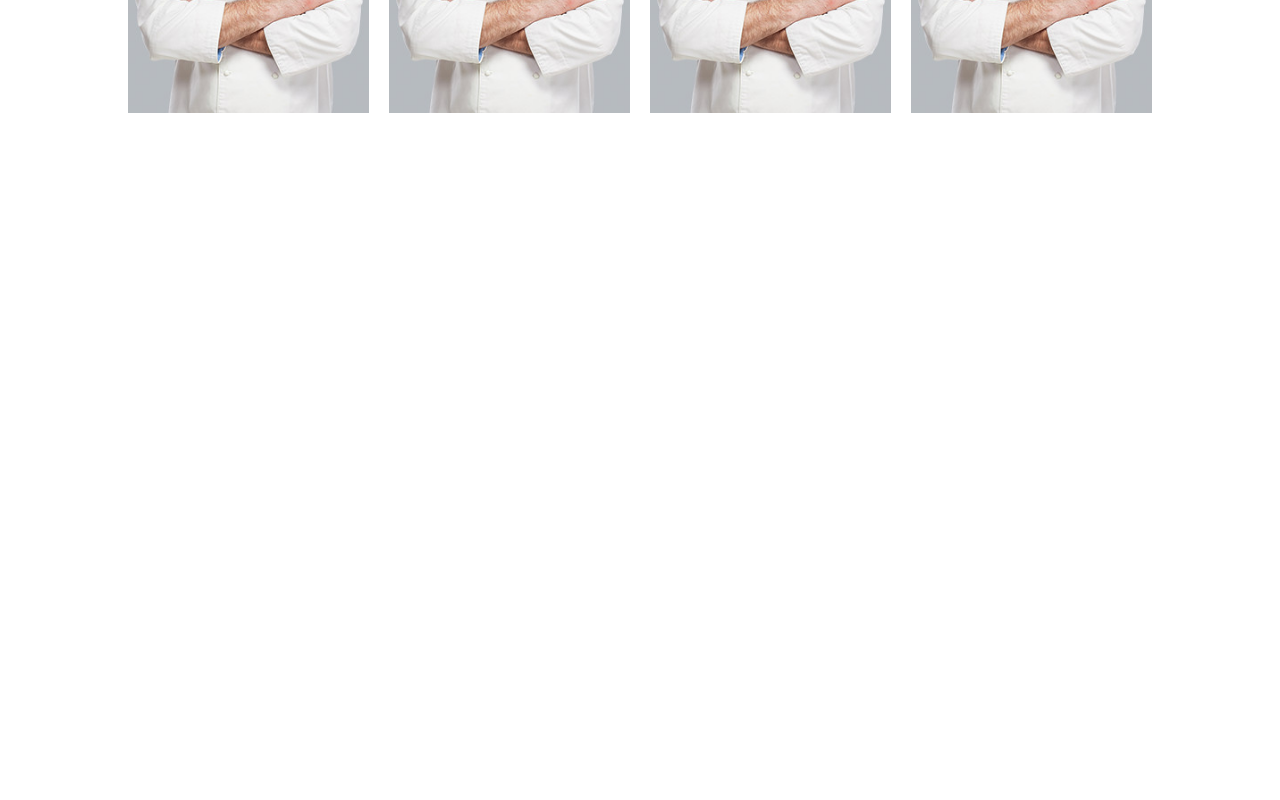
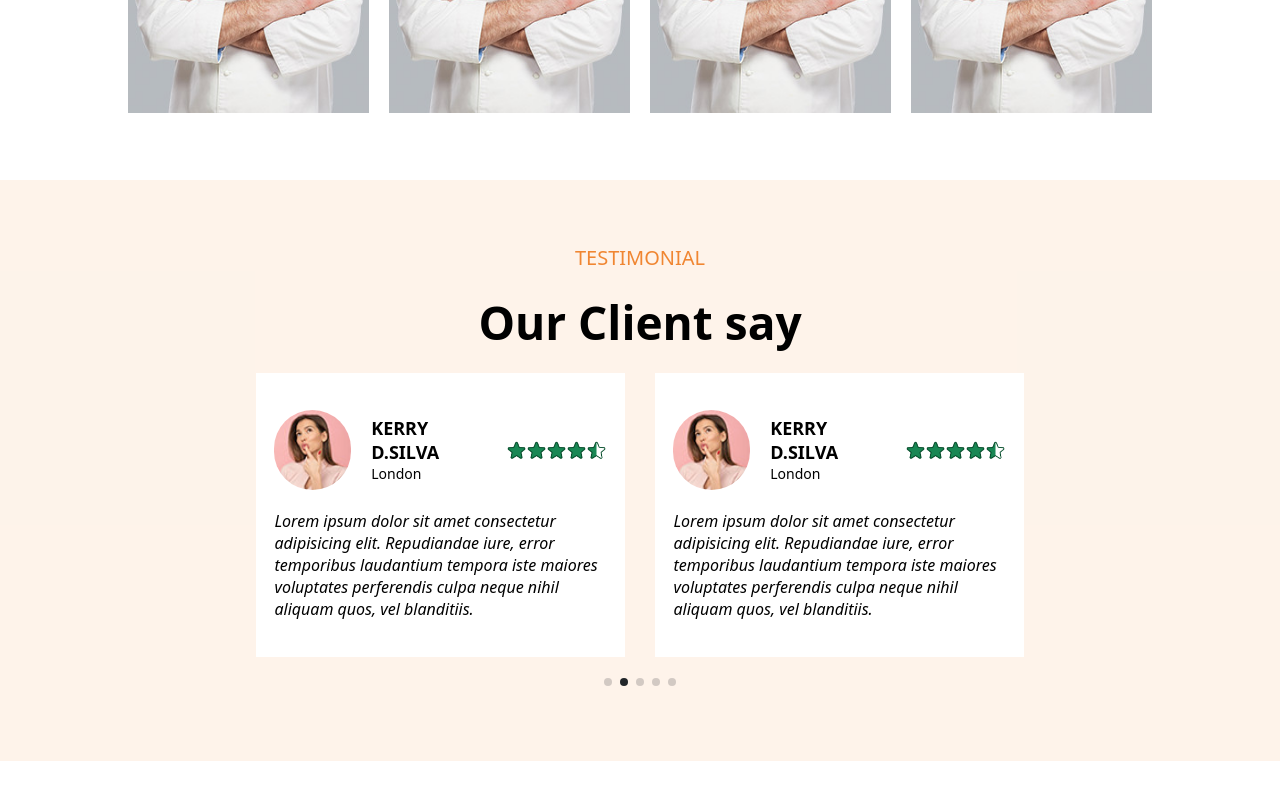
Before and after one commit to Godwinprosper/PrincessBake, a React (Vite) app in the folder PrincessBake/: page / in a window 1280 px wide. Shown: the part 3032-3832 px from the top of the page. Built offline with nearby package versions, Linux system fonts and the light colour scheme.

Commit message:
done with the testimonial section

```diff
--- a/PrincessBake/src/components/OurTeam.jsx
+++ b/PrincessBake/src/components/OurTeam.jsx
@@ -20,6 +20,7 @@ export function OurTeam(){
       </div>
 
       <div className='bottom-section'>
+
         <div className="image-container">
           <img src={amaka} alt="image" />
           <div className='baker-detail'>
@@ -51,6 +52,7 @@ export function OurTeam(){
             <span>Decorater</span>
           </div>
         </div>
+
       </div>
     </div>
   )
--- /dev/null
+++ b/PrincessBake/src/components/Testimonial.css
@@ -0,0 +1,113 @@
+.Testimonial-section {
+  background-color: rgba(240, 135, 50, 0.1);
+  padding: 5% 20%;
+
+}
+
+.testimonial-title {
+  display: flex;
+  flex-direction: column;
+  align-items: center;
+  /* gap: 2rem; */
+}
+
+.testimonial-title span {
+  font-size: 2rem;
+  color: var(--secoundry-colore);
+  text-transform: uppercase;
+}
+
+.testimonial-title h2 {
+  font-size: 4.6rem;
+  margin-top: 2rem;
+}
+
+.testimonial-card {
+  background-color: white;
+  padding: 10% 5%;
+  margin-bottom: 4rem;
+  margin-top: 2rem;
+}
+
+/* card top */
+.testimonial-card .card-top {
+  display: flex;
+  flex-wrap: wrap;
+  gap: 1rem;
+  margin-bottom: 2rem;
+}
+
+.testimonial-card .client-container {
+  flex: 1;
+  display: flex;
+  align-items: center;
+  gap: 2rem;
+}
+
+.client-container .profile-container {
+  width: 8rem;
+  height: 8rem;
+  border-radius: 8rem;
+  overflow: hidden;
+  /* border: 2px solid orange; */
+}
+
+.profile-container img {
+  width: 100%;
+  height: 100%;
+}
+
+.clent-detail h5 {
+  font-size: 1.8rem;
+  text-transform: uppercase;
+}
+
+.clent-detail span {
+  font-size: 1.4rem;
+}
+
+.rating-container {
+  display: flex;
+  align-items: center;
+}
+
+.rating-container img {
+  height: 2rem;
+}
+
+/* card bottom */
+.card-bottom p {
+  font-size: 1.6rem;
+  font-style: italic;
+}
+
+
+/* swiper */
+.Testimonial-section .swiper-pagination-bullet {
+  background-color: rgb(33, 37, 41) !important;
+}
+
+
+/* 1024px */
+@media(max-width:64rem) {
+  .Testimonial-section {
+    padding: 5% 15%;
+
+  }
+}
+
+/* 768px */
+@media(max-width:48rem) {
+  .Testimonial-section {
+    padding: 5% 10%;
+
+  }
+}
+
+/* 576px  */
+@media (max-width:36rem) {
+  .Testimonial-section {
+    padding: 5% 5%;
+
+  }
+}
--- /dev/null
+++ b/PrincessBake/src/components/Testimonial.jsx
@@ -0,0 +1,188 @@
+import { Swiper, SwiperSlide } from 'swiper/react';
+import { Navigation, Pagination, Autoplay } from 'swiper/modules'
+import 'swiper/css';
+import 'swiper/css/navigation';
+import 'swiper/css/pagination';
+
+import rating from '../assets/images/rating/rating-45.png'
+import profilePic from '../assets/images/amina.jpg'
+
+import './Testimonial.css'
+
+export function Testimonial() {
+
+  return (
+    <div className="Testimonial-section">
+      <div className="testimonial-title">
+        <span>Testimonial</span>
+        <h2>Our Client say</h2>
+      </div>
+
+      <Swiper
+        modules={[Navigation, Pagination, Autoplay]}
+        loop={true}
+        autoplay={{ delay: 5000 }}
+        slidesPerView={1}
+        spaceBetween={30}
+        pagination={{ clickable: true }}
+
+
+        breakpoints={{
+          768: {
+            slidesPerView: 2,
+          },
+        }}
+      >
+        <SwiperSlide>
+          <div className="testimonial-card">
+            <div className="card-top">
+              <div className='client-container'>
+
+                <div className='profile-container'>
+                  <img src={profilePic} alt="" />
+                </div>
+
+                <div className="clent-detail">
+                  <h5>Kerry D.silva</h5>
+                  <span>London</span>
+                </div>
+
+              </div>
+
+              <div className='rating-container'>
+                <img src={rating} alt="" />
+              </div>
+
+            </div>
+
+            <div className="card-bottom">
+              <p>Lorem ipsum dolor sit amet consectetur adipisicing elit. Repudiandae iure, error temporibus laudantium tempora iste maiores voluptates perferendis culpa neque nihil aliquam quos, vel blanditiis.</p>
+            </div>
+          </div>
+
+
+        </SwiperSlide>
+
+        <SwiperSlide>
+          <div className="testimonial-card">
+            <div className="card-top">
+              <div className='client-container'>
+
+                <div className='profile-container'>
+                  <img src={profilePic} alt="" />
+                </div>
+
+                <div className="clent-detail">
+                  <h5>Kerry D.silva</h5>
+                  <span>London</span>
+                </div>
+
+              </div>
+
+              <div className='rating-container'>
+                <img src={rating} alt="" />
+              </div>
+
+            </div>
+
+            <div className="card-bottom">
+              <p>Lorem ipsum dolor sit amet consectetur adipisicing elit. Repudiandae iure, error temporibus laudantium tempora iste maiores voluptates perferendis culpa neque nihil aliquam quos, vel blanditiis.</p>
+            </div>
+          </div>
+
+
+        </SwiperSlide>
+
+        <SwiperSlide>
+          <div className="testimonial-card">
+            <div className="card-top">
+              <div className='client-container'>
+
+                <div className='profile-container'>
+                  <img src={profilePic} alt="" />
+                </div>
+
+                <div className="clent-detail">
+                  <h5>Kerry D.silva</h5>
+                  <span>London</span>
+                </div>
+
+              </div>
+
+              <div className='rating-container'>
+                <img src={rating} alt="" />
+              </div>
+
+            </div>
+
+            <div className="card-bottom">
+              <p>Lorem ipsum dolor sit amet consectetur adipisicing elit. Repudiandae iure, error temporibus laudantium tempora iste maiores voluptates perferendis culpa neque nihil aliquam quos, vel blanditiis.</p>
+            </div>
+          </div>
+
+
+        </SwiperSlide>
+
+        <SwiperSlide>
+          <div className="testimonial-card">
+            <div className="card-top">
+              <div className='client-container'>
+
+                <div className='profile-container'>
+                  <img src={profilePic} alt="" />
+                </div>
+
+                <div className="clent-detail">
+                  <h5>Kerry D.silva</h5>
+                  <span>London</span>
+                </div>
+
+              </div>
+
+              <div className='rating-container'>
+                <img src={rating} alt="" />
+              </div>
+
+            </div>
+
+            <div className="card-bottom">
+              <p>Lorem ipsum dolor sit amet consectetur adipisicing elit. Repudiandae iure, error temporibus laudantium tempora iste maiores voluptates perferendis culpa neque nihil aliquam quos, vel blanditiis.</p>
+            </div>
+          </div>
+
+
+        </SwiperSlide>
+
+        <SwiperSlide>
+          <div className="testimonial-card">
+            <div className="card-top">
+              <div className='client-container'>
+
+                <div className='profile-container'>
+                  <img src={profilePic} alt="" />
+                </div>
+
+                <div className="clent-detail">
+                  <h5>Kerry D.silva</h5>
+                  <span>London</span>
+                </div>
+
+              </div>
+
+              <div className='rating-container'>
+                <img src={rating} alt="" />
+              </div>
+
+            </div>
+
+            <div className="card-bottom">
+              <p>Lorem ipsum dolor sit amet consectetur adipisicing elit. Repudiandae iure, error temporibus laudantium tempora iste maiores voluptates perferendis culpa neque nihil aliquam quos, vel blanditiis.</p>
+            </div>
+          </div>
+
+
+        </SwiperSlide>
+      </Swiper>
+    </div>
+  )
+}
--- a/PrincessBake/src/pages/Home/HomePage.jsx
+++ b/PrincessBake/src/pages/Home/HomePage.jsx
@@ -5,6 +5,7 @@ import { ItemSwipe } from './itemSwipe'
 import { ProductSection } from '../../components/product/ProductSection'
 import { ClassCake } from './ClassCake'
 import { OurTeam } from '../../components/OurTeam'
+import { Testimonial } from '../../components/Testimonial'
 import './HomePage.css'
 
 export function HomePage(){
@@ -17,6 +18,7 @@ export function HomePage(){
       <ProductSection/>
       <ClassCake/>
       <OurTeam/>
+      <Testimonial/>
     </>
   )
 }
--- a/PrincessBake/src/pages/Home/ItemSwipe.css
+++ b/PrincessBake/src/pages/Home/ItemSwipe.css
@@ -39,21 +39,21 @@
   background-color: white;
 }
 
-.swiper{
+.item-swipe-section .swiper{
   border-bottom:1px solid var(--secoundry-colore) !important;
 }
-.swiper-slide{
+.item-swipe-section .swiper-slide{
   display: flex !important;
   justify-content: center;
 }
-.swiper-button-prev, .swiper-button-next{
+.item-swipe-section .swiper-button-prev, .item-swipe-section .swiper-button-next{
   color: var(--secoundry-colore) !important;
   width: 2.2rem !important;
   height: 2.2rem !important;
 }
-.swiper-button-prev{
+.item-swipe-section .swiper-button-prev{
   left: -4px !important;
 }
-.swiper-pagination-bullet{
+.item-swipe-section .swiper-pagination-bullet{
   background-color: var(--secoundry-colore) !important;
 }
```
Also changed, not shown: PrincessBake/src/assets/images/amina.jpg (added), PrincessBake/src/assets/images/rating/rating-45.png (added).
